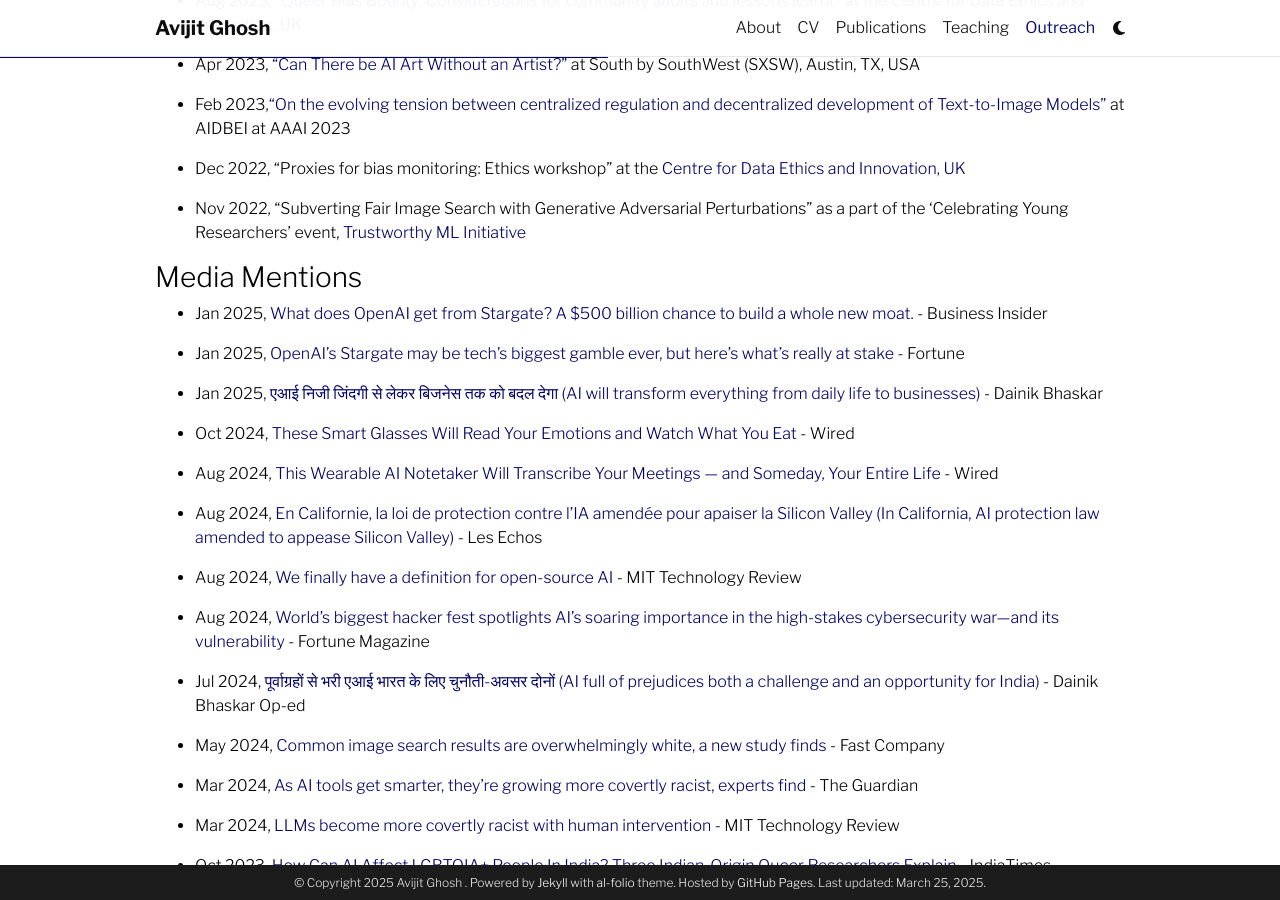
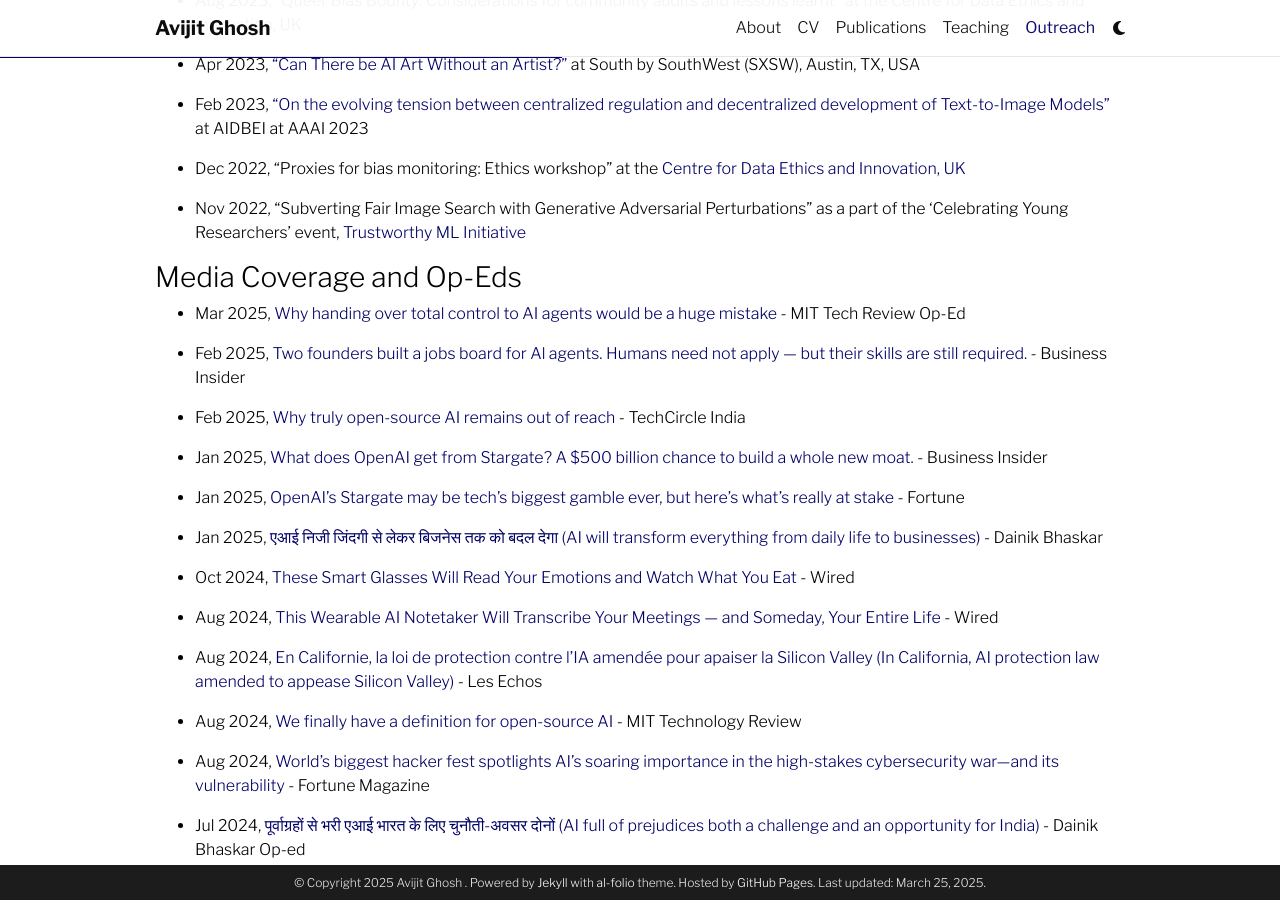
Before and after one commit to evijit/evijit.github.io, a Jekyll site: the page built from _pages/talks.md, in a window 1280 px wide and 900 px high, scrolled down 827 px. Built offline with Jekyll 4.4.1, drawn with Linux system fonts in a browser that asks for light colours; nearby versions of some CDN libraries; comment, search, counter and statistics services are not loaded; a style sheet for code colours, icons or effects is not loaded.

Commit message:
add talks

```diff
--- a/_pages/talks.md
+++ b/_pages/talks.md
@@ -35,15 +35,21 @@
 - Aug 2023, ["Queer Bias Bounty: Considerations for community audits and
 lessons learnt"](https://docs.google.com/presentation/d/1NzmBZMqnJ42iRMUehJWNxhO2B6YdWrYFKEwMaE3cm14/present?slide=id.g275f906db51_0_268) at the [Centre for Data Ethics and Innovation, UK](https://www.gov.uk/government/organisations/centre-for-data-ethics-and-innovation)
 
-- Apr 2023,  ["Can There be AI Art Without an Artist?"](https://schedule.sxsw.com/2023/events/PP122773) at South by SouthWest (SXSW), Austin, TX, USA
+- Apr 2023, ["Can There be AI Art Without an Artist?"](https://schedule.sxsw.com/2023/events/PP122773) at South by SouthWest (SXSW), Austin, TX, USA
 
-- Feb 2023,["On the evolving tension between centralized regulation and decentralized development of Text-to-Image Models"](https://kdd.cs.ksu.edu/Workshops/AAAI-2023/#Panel) at AIDBEI at AAAI 2023
+- Feb 2023, ["On the evolving tension between centralized regulation and decentralized development of Text-to-Image Models"](https://kdd.cs.ksu.edu/Workshops/AAAI-2023/#Panel) at AIDBEI at AAAI 2023
 
 - Dec 2022, "Proxies for bias monitoring: Ethics workshop" at the [Centre for Data Ethics and Innovation, UK](https://www.gov.uk/government/organisations/centre-for-data-ethics-and-innovation)
 
 - Nov 2022, "Subverting Fair Image Search with Generative Adversarial Perturbations" as a part of the 'Celebrating Young Researchers' event, [Trustworthy ML Initiative](https://www.trustworthyml.org/)
 
-### Media Mentions
+### Media Coverage and Op-Eds
+
+- Mar 2025, [Why handing over total control to AI agents would be a huge mistake](https://www.technologyreview.com/2025/03/24/1113647/why-handing-over-total-control-to-ai-agents-would-be-a-huge-mistake/) - MIT Tech Review Op-Ed
+
+- Feb 2025, [Two founders built a jobs board for Al agents. Humans need not apply — but their skills are still required.](https://www.businessinsider.com/ai-agents-jobs-board-ad-replacing-human-skills-2025-2) - Business Insider
+
+- Feb 2025, [Why truly open-source AI remains out of reach](https://www.techcircle.in/2025/02/19/why-truly-open-source-ai-remains-out-of-reach) - TechCircle India
 
 - Jan 2025, [What does OpenAI get from Stargate? A $500 billion chance to build a whole new moat.](https://www.businessinsider.com/openai-stargate-project-moat-deepseek-2025-1) - Business Insider
 
```
Also changed, not shown: _news/announcement_39.md (+1 -1 lines).
